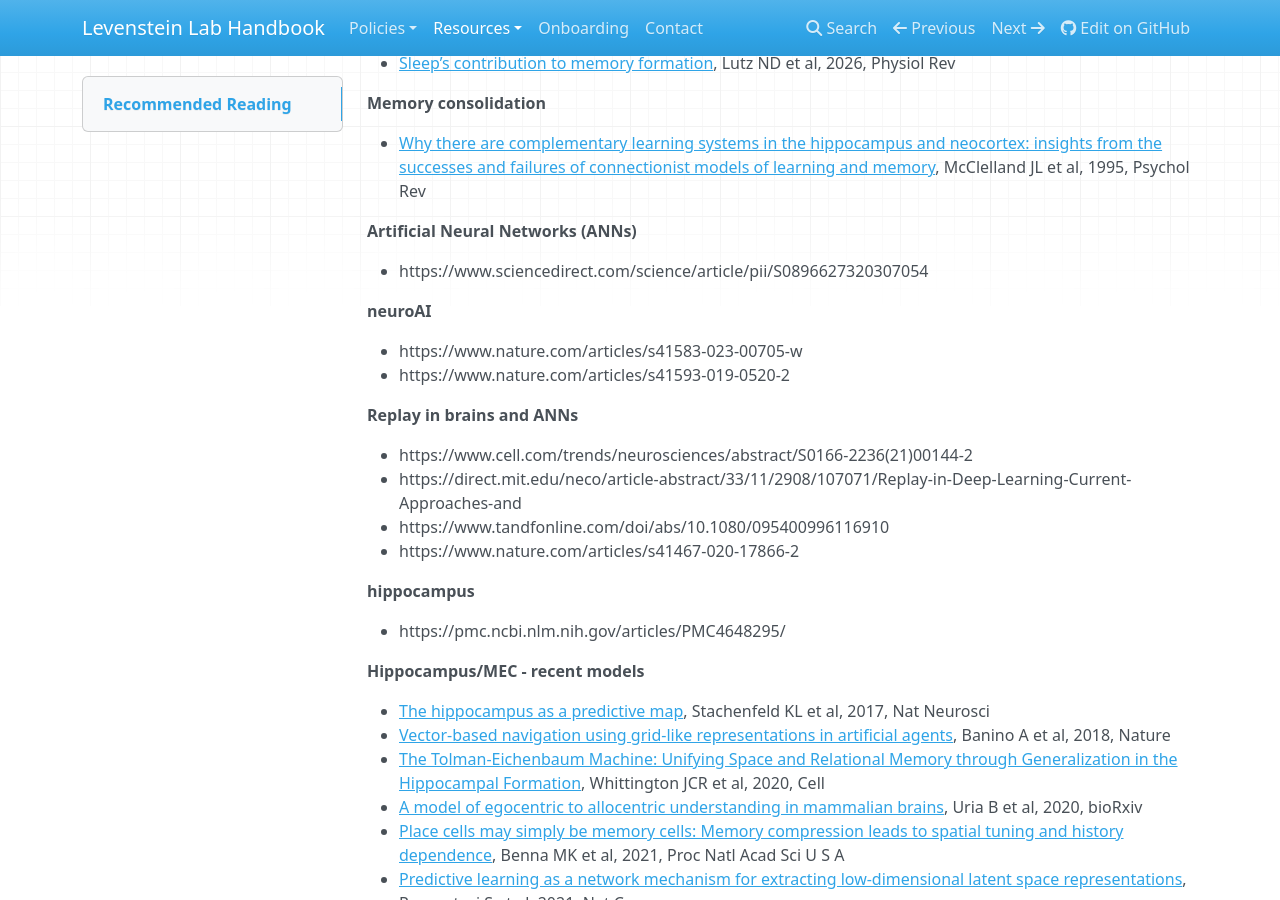
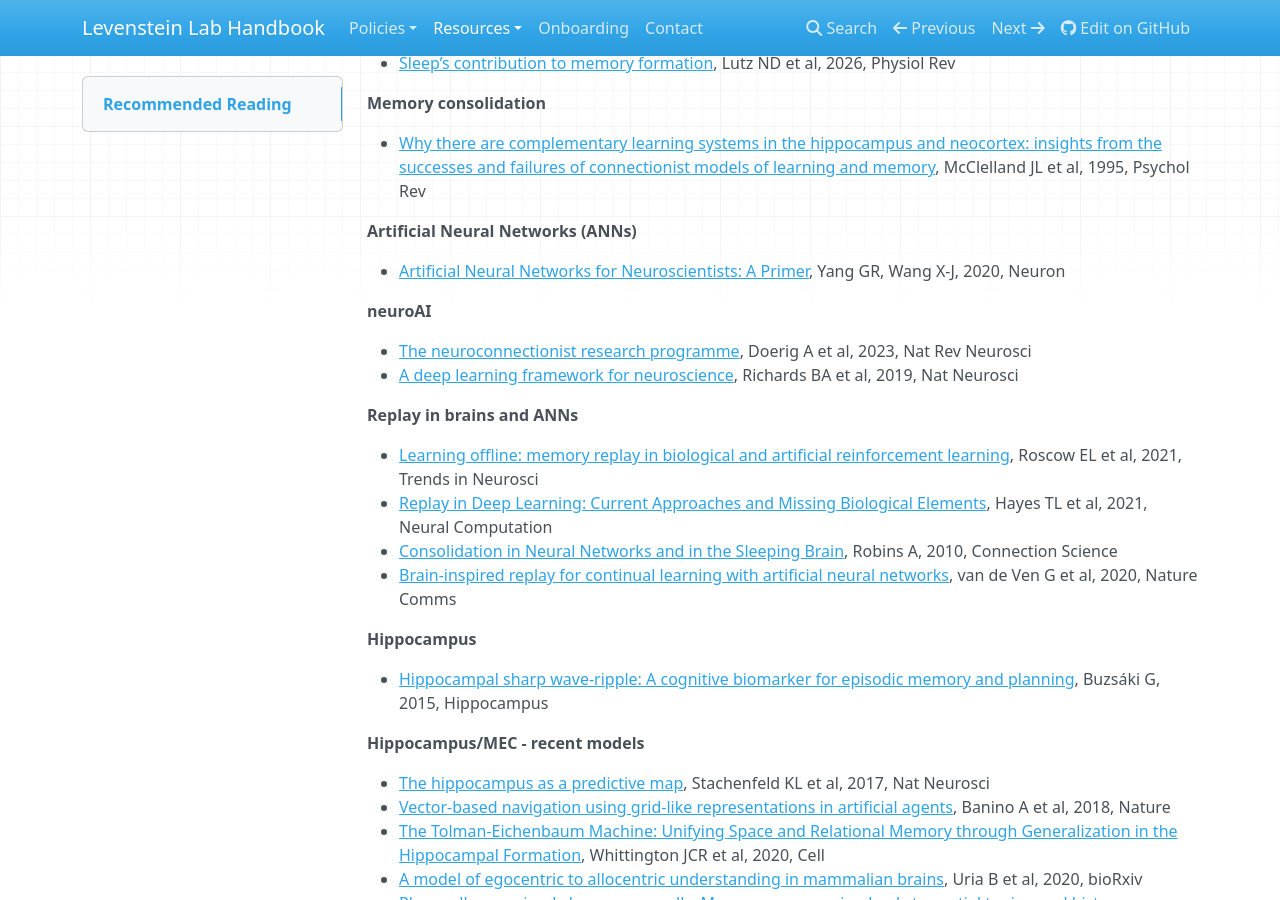
Before and after one commit to LevensteinLab/Lab-Handbook, an MkDocs documentation site: the page built from docs/Resources/recommended_reading.md, in a window 1280 px wide and 900 px high, scrolled down 403 px. Built offline with MkDocs 1.6.1, drawn with Linux system fonts in a browser that asks for light colours; nearby versions of some CDN libraries; some of the changed text lies outside the part shown.

Commit message:
Update recommended reading with titles and authors
Updated references in the recommended reading list with titles and authors for clarity and formatted links in markdown so that they are clickable.

```diff
--- a/docs/Resources/recommended_reading.md
+++ b/docs/Resources/recommended_reading.md
@@ -21,23 +21,23 @@
 
 **Artificial Neural Networks (ANNs)**
 
-- https://www.sciencedirect.com/science/article/pii/S0896627320307054
+- [Artificial Neural Networks for Neuroscientists: A Primer](https://www.sciencedirect.com/science/article/pii/S0896627320307054), Yang GR, Wang X-J, 2020, Neuron
 
 **neuroAI**
 
-- https://www.nature.com/articles/s41583-023-00705-w
-- https://www.nature.com/articles/s41593-019-0520-2
+- [The neuroconnectionist research programme](https://www.nature.com/articles/s41583-023-00705-w), Doerig A et al, 2023, Nat Rev Neurosci
+- [A deep learning framework for neuroscience](https://www.nature.com/articles/s41593-019-0520-2), Richards BA et al, 2019, Nat Neurosci
 
 **Replay in brains and ANNs**
 
-- https://www.cell.com/trends/neurosciences/abstract/S0166-2236(21)00144-2
-- https://direct.mit.edu/neco/article-abstract/33/11/2908/107071/Replay-in-Deep-Learning-Current-Approaches-and
-- https://www.tandfonline.com/doi/abs/10.1080/095400996116910
-- https://www.nature.com/articles/s41467-020-17866-2
+- [Learning offline: memory replay in biological and artificial reinforcement learning](https://www.cell.com/trends/neurosciences/abstract/S0166-2236(21)00144-2), Roscow EL et al, 2021, Trends in Neurosci
+- [Replay in Deep Learning: Current Approaches and Missing Biological Elements](https://direct.mit.edu/neco/article-abstract/33/11/2908/107071/Replay-in-Deep-Learning-Current-Approaches-and), Hayes TL et al, 2021, Neural Computation
+- [Consolidation in Neural Networks and in the Sleeping Brain](https://www.tandfonline.com/doi/abs/10.1080/095400996116910), Robins A, 2010, Connection Science
+- [Brain-inspired replay for continual learning with artificial neural networks](https://www.nature.com/articles/s41467-020-17866-2), van de Ven G et al, 2020, Nature Comms
 
-**hippocampus**
+**Hippocampus**
 
-- https://pmc.ncbi.nlm.nih.gov/articles/PMC4648295/
+- [Hippocampal sharp wave‐ripple: A cognitive biomarker for episodic memory and planning](https://pmc.ncbi.nlm.nih.gov/articles/PMC4648295/), Buzsáki G, 2015, Hippocampus
 
 **Hippocampus/MEC - recent models**
 
@@ -73,14 +73,13 @@
 - Driscoll et al, 2024, *Nature Neuroscience*. [Flexible multitask computation in recurrent networks utilizes shared dynamical motifs](https://www.nature.com/articles/s41593-024-01668-6)
 - Genkin et al, 2025, Nature. [The dynamics and geometry of choice in the premotor cortex](https://www.nature.com/articles/s41586-025-09199-1)
 - Langdon et al, 2025, *Nature Neuroscience*. [Latent circuit inference from heterogeneous neural responses during cognitive tasks](https://www.nature.com/articles/s41593-025-01869-7)
--
 
 **General - scientific process**
 
-- https://web.stanford.edu/~fukamit/schwartz-2008.pdf
-- https://www.nature.com/articles/s41587-023-02074-2
+- [https://web.stanford.edu/~fukamit/schwartz-2008.pdf](https://web.stanford.edu/~fukamit/schwartz-2008.pdf) (broken link)
+- [It takes two to think](https://www.nature.com/articles/s41587-023-02074-2), Yanai I, Lercher M, 2024, Nat Biotech
 
-**modeling and theory**
+**Modeling and theory**
 
-- https://pubmed.ncbi.nlm.nih.gov/39257366/
-- https://www.jstor.org/stable/184253
+- [Milking a spherical cow: Toy models in neuroscience ](https://pubmed.ncbi.nlm.nih.gov/39257366/), Beer R et al, 2024, Eur J Neurosci
+- [The Role of Models in Science](https://www.jstor.org/stable/184253), Rosenblueth Q, Wiener N, 1945, Philosophy of Science
```
